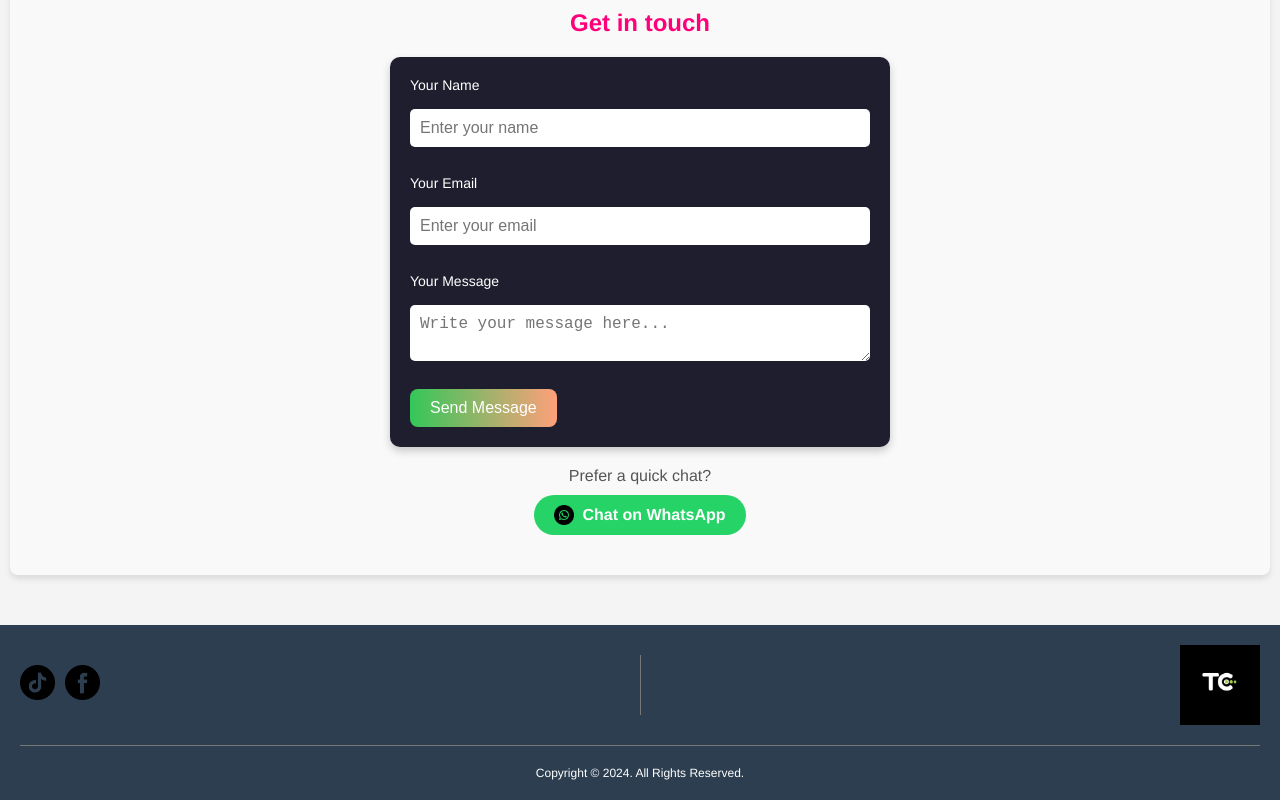
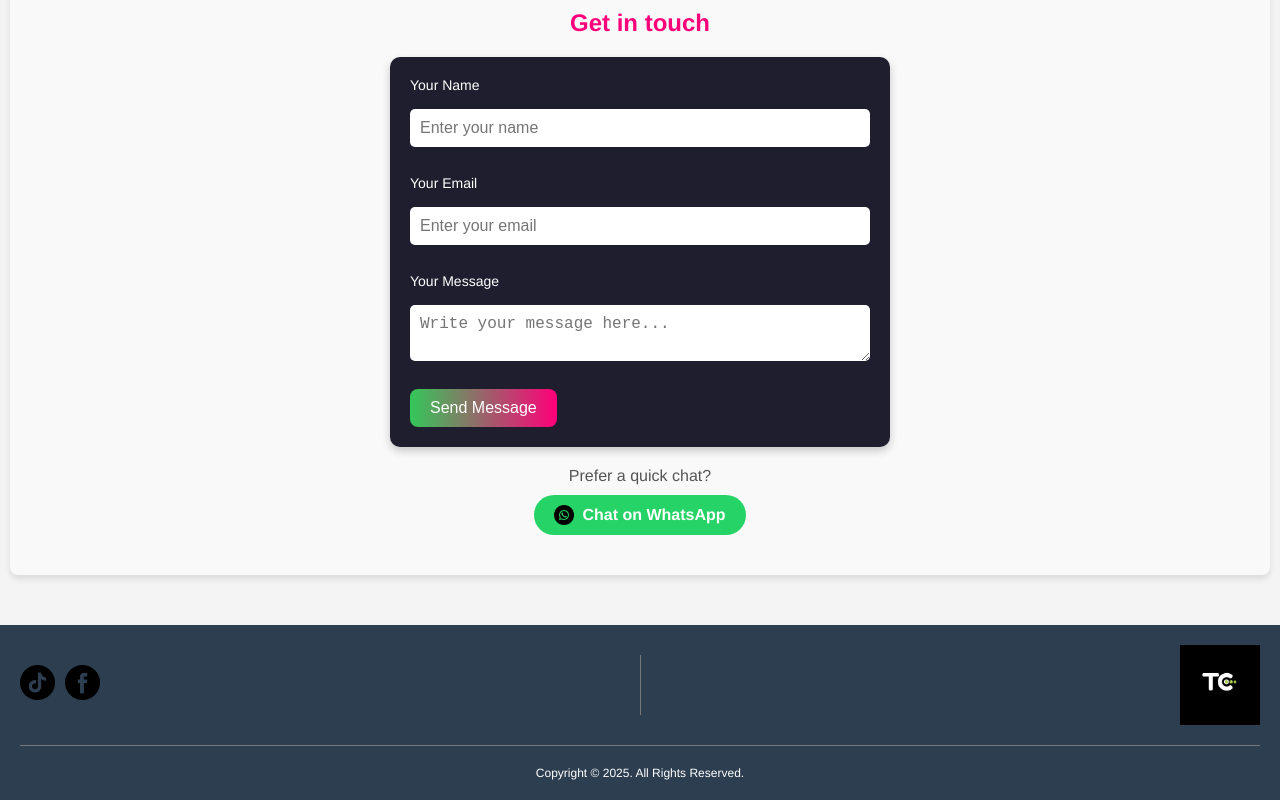
Before and after one commit to suboimaurice/ThogCodes, a plain HTML site: page index.html in a window 1280 px wide. Shown: the part 4303-5103 px from the top of the page. Drawn offline with nearby package versions, Linux system fonts and the light colour scheme; no server answers.

Commit message:
contact button color changed

```diff
--- a/css/styles.css
+++ b/css/styles.css
@@ -356,7 +356,7 @@ section #hero-image, #about-image {
 
 #contact-form button {
 	padding: 10px 20px;
-	background: linear-gradient(to left, #ffa07a, #34c759);
+	background: linear-gradient(to left, #ff007a, #34c759);
 	border: none;
 	border-radius: 8px;
 	color: #ffffff;
--- a/index.html
+++ b/index.html
@@ -145,7 +145,7 @@
 		</div>
 		<hr>
 		<p id="copy-right">
-			Copyright © 2024. All Rights Reserved.
+			Copyright © <span id="year">2024</span>. All Rights Reserved.
 		</p>
 	</footer>
 
--- a/js/index.js
+++ b/js/index.js
@@ -20,6 +20,9 @@ window.addEventListener("load", function() {
 
 // Wait until the document is fully loaded before executing the script
 document.addEventListener("DOMContentLoaded", () => {
+ const currentDate = new Date().getFullYear();
+const yearElement = document.getElementById("year");
+yearElement.textContent = currentDate;
     // Select the container where the project cards will be added
     const projectsContainer = document.querySelector(".project-cards-container");
 
@@ -53,6 +56,8 @@ document.addEventListener("DOMContentLoaded", () => {
 
                 // Append the created card to the container in the HTML
                 projectsContainer.appendChild(projectCard);
+
+                //dynamically update date on footer
             });
         } catch (error) {
             // If there's an error (e.g., network issue), log it to the console
```
